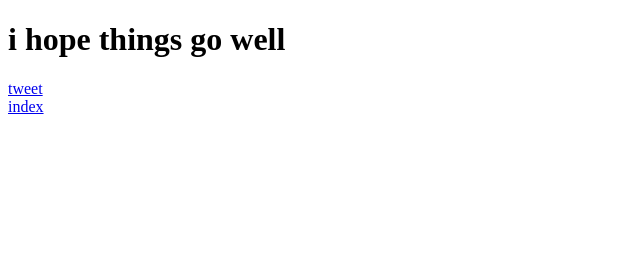
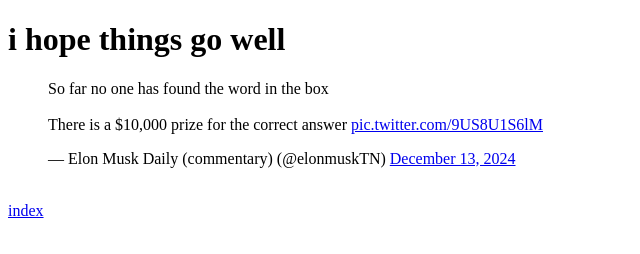
Before and after one commit to Estif-Gi/My_First_Portfolio, a plain HTML site: page html_basic/tweets.html in a window 1280 px wide. Shown: the whole page, without its empty margins (0-640 px from the left). Drawn offline with Linux system fonts and the light colour scheme.

Commit message:
embeded a tweet

```diff
--- a/html_basic/tweets.html
+++ b/html_basic/tweets.html
@@ -1,12 +1,21 @@
 <!DOCTYPE html>
 <html lang="en">
+
 <head>
     <title>this is my first portfolio</title>
 </head>
+
 <body>
     <h1>i hope things go well</h1>
-        <a href="https://help.x.com/en/using-x/how-to-embed-a-post">tweet</a>
+    <blockquote class="twitter-tweet">
+        <p lang="en" dir="ltr">So far no one has found the word in the box <br><br>There is a $10,000 prize for the
+            correct answer <a href="https://t.co/9US8U1S6lM">pic.twitter.com/9US8U1S6lM</a></p>&mdash; Elon Musk Daily
+        (commentary) (@elonmuskTN) <a
+            href="https://twitter.com/elonmuskTN/status/1867665856940966060?ref_src=twsrc%5Etfw">December 13, 2024</a>
+    </blockquote>
+    <script async src="https://platform.twitter.com/widgets.js" charset="utf-8"></script>
     <br>
     <a href="file:///C:/Users/Administrator/Desktop/exp/New%20folder/My_First_Portfolio/html_basic/index.html">index</a>
 </body>
+
 </html>
```
Lines whose indentation alone changed are shown as unchanged.
